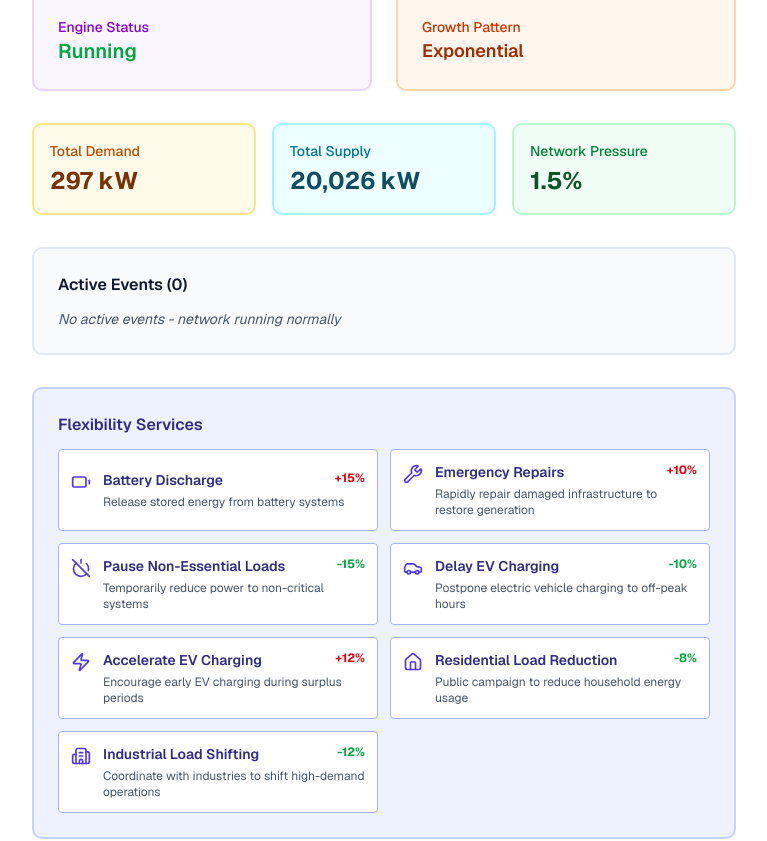
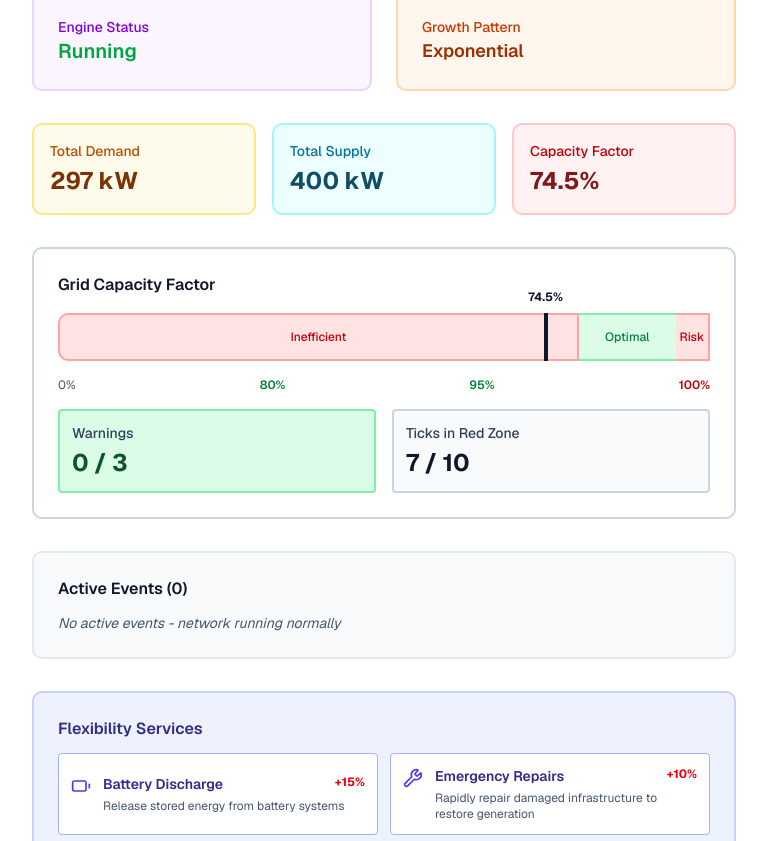
Before and after one commit to leomosley/ssen-game, a Next.js app: page /test-engine in a window 1280 px wide. Shown: the part 605-1446 px from the top of the page, without its empty margins (256-1023 px from the left). Built offline with nearby package versions, Linux system fonts and the light colour scheme.

Commit message:
feat: game logic

```diff
--- a/app/test-engine/page.tsx
+++ b/app/test-engine/page.tsx
@@ -4,9 +4,10 @@ import { useGame } from "@/lib/hooks/use-game";
 import { ALL_TOOLS } from "@/lib/tools";
 
 export default function TestEngine() {
-  const { gameState, tickInterval, toggle, reset, applyTool, isToolAvailable } = useGame({
+  const { gameState, tickInterval, toggle, reset, applyTool, isToolAvailable } =
+    useGame({
       initialPopulation: 2000, // small village
-    targetGameYears: 100,
+      targetGameYears: 500,
       targetRealMinutes: 120,
       populationVolatility: 0.01, // 1% random variance
       autoStart: true,
@@ -87,10 +88,10 @@ export default function TestEngine() {
               </div>
               <div>
                 <p className="text-sm text-green-700 font-medium">
-                  Population Multiplier
+                  Settlement Type
                 </p>
-                <p className="text-2xl font-semibold text-green-800">
-                  {gameState.populationMultiplier.toFixed(4)}x
+                <p className="text-xl font-semibold text-green-800">
+                  {gameState.infrastructureTier}
                 </p>
               </div>
             </div>
@@ -171,37 +172,141 @@ export default function TestEngine() {
           </div>
           <div
             className={`border-2 rounded-lg p-4 ${
-              gameState.networkPressure < 0.8
+              gameState.capacityFactor < 0.8
+                ? "bg-red-50 border-red-200"
+                : gameState.capacityFactor < 0.95
                 ? "bg-green-50 border-green-200"
-                : gameState.networkPressure < 1.0
-                ? "bg-yellow-50 border-yellow-200"
                 : "bg-red-50 border-red-200"
             }`}
           >
             <p
               className={`text-sm font-medium mb-1 ${
-                gameState.networkPressure < 0.8
+                gameState.capacityFactor < 0.8
+                  ? "text-red-700"
+                  : gameState.capacityFactor < 0.95
                   ? "text-green-700"
-                  : gameState.networkPressure < 1.0
-                  ? "text-yellow-700"
                   : "text-red-700"
               }`}
             >
-              Network Pressure
+              Capacity Factor
             </p>
             <p
               className={`text-2xl font-bold ${
-                gameState.networkPressure < 0.8
+                gameState.capacityFactor < 0.8
+                  ? "text-red-900"
+                  : gameState.capacityFactor < 0.95
                   ? "text-green-900"
-                  : gameState.networkPressure < 1.0
-                  ? "text-yellow-900"
                   : "text-red-900"
               }`}
             >
-              {(gameState.networkPressure * 100).toFixed(1)}%
+              {(gameState.capacityFactor * 100).toFixed(1)}%
             </p>
           </div>
         </div>
+
+        {/* Capacity Factor Gauge */}
+        <div className="w-full bg-white border-2 border-slate-300 rounded-lg p-6">
+          <h3 className="font-semibold text-slate-900 mb-4">
+            Grid Capacity Factor
+          </h3>
+
+          {/* Gauge Bar */}
+          <div className="relative h-12 mb-4">
+            <div className="absolute inset-0 flex">
+              {/* Red zone (0-80%) */}
+              <div className="flex-[80] bg-red-100 border-2 border-red-300 rounded-l-lg flex items-center justify-center">
+                <span className="text-xs font-medium text-red-700">
+                  Inefficient
+                </span>
+              </div>
+              {/* Green zone (80-95%) */}
+              <div className="flex-[15] bg-green-100 border-y-2 border-green-300 flex items-center justify-center">
+                <span className="text-xs font-medium text-green-700">
+                  Optimal
+                </span>
+              </div>
+              {/* Red zone (95-100%) */}
+              <div className="flex-[5] bg-red-100 border-y-2 border-r-2 border-red-300 flex items-center justify-center">
+                <span className="text-xs font-medium text-red-700">Risk</span>
+              </div>
+            </div>
+
+            {/* Current capacity factor indicator */}
+            <div
+              className="absolute top-0 bottom-0 w-1 bg-slate-900 transition-all duration-300"
+              style={{
+                left: `${Math.min(gameState.capacityFactor * 100, 120)}%`,
+              }}
+            >
+              <div className="absolute -top-6 left-1/2 -translate-x-1/2 text-xs font-bold text-slate-900 whitespace-nowrap">
+                {(gameState.capacityFactor * 100).toFixed(1)}%
+              </div>
+            </div>
+          </div>
+
+          {/* Legend */}
+          <div className="flex items-center justify-between text-xs text-slate-600 mb-4">
+            <span>0%</span>
+            <span className="font-semibold text-green-700">80%</span>
+            <span className="font-semibold text-green-700">95%</span>
+            <span className="font-semibold text-red-700">100%</span>
+          </div>
+
+          {/* Warnings */}
+          <div className="grid grid-cols-2 gap-4">
+            <div
+              className={`p-3 rounded border-2 ${
+                gameState.warningCount >= 3
+                  ? "bg-red-100 border-red-400"
+                  : gameState.warningCount > 0
+                  ? "bg-orange-100 border-orange-300"
+                  : "bg-green-100 border-green-300"
+              }`}
+            >
+              <p className="text-sm font-medium text-slate-700 mb-1">
+                Warnings
+              </p>
+              <p
+                className={`text-2xl font-bold ${
+                  gameState.warningCount >= 3
+                    ? "text-red-900"
+                    : gameState.warningCount > 0
+                    ? "text-orange-900"
+                    : "text-green-900"
+                }`}
+              >
+                {gameState.warningCount} / 3
+              </p>
+            </div>
+            <div className="p-3 rounded border-2 bg-slate-50 border-slate-300">
+              <p className="text-sm font-medium text-slate-700 mb-1">
+                Ticks in Red Zone
+              </p>
+              <p className="text-2xl font-bold text-slate-900">
+                {gameState.ticksInRedZone} / 10
+              </p>
+            </div>
+          </div>
+        </div>
+
+        {/* Game Over Banner */}
+        {gameState.isGameOver && (
+          <div className="w-full bg-red-600 text-white rounded-lg p-6 border-4 border-red-800">
+            <h2 className="text-2xl font-bold mb-2">GAME OVER</h2>
+            <p className="text-lg">{gameState.gameOverReason}</p>
+            <p className="mt-4 text-sm">
+              You survived {gameState.currentTime.toFixed(1)} years and managed
+              a population of{" "}
+              {Math.floor(gameState.currentPopulation).toLocaleString()}.
+            </p>
+            <button
+              onClick={reset}
+              className="mt-4 px-6 py-3 bg-white text-red-600 rounded-lg font-semibold hover:bg-red-50 transition-colors"
+            >
+              Try Again
+            </button>
+          </div>
+        )}
 
         {/* Active Events */}
         <div className="w-full bg-slate-50 border-2 border-slate-200 rounded-lg p-6">
@@ -267,8 +372,7 @@ export default function TestEngine() {
                     </div>
                     <div className="mt-2 text-xs text-slate-500">
                       Ends in{" "}
-                      {(event.endTime - gameState.currentTime).toFixed(1)}{" "}
-                      years
+                      {(event.endTime - gameState.currentTime).toFixed(1)} years
                     </div>
                   </div>
                 );
@@ -330,14 +434,23 @@ export default function TestEngine() {
                       <p className="text-xs text-slate-600 mt-1">
                         {tool.description}
                       </p>
-                      {activeTool && activeTool.endTime > gameState.currentTime && (
+                      {activeTool &&
+                        activeTool.endTime > gameState.currentTime && (
                           <p className="text-xs text-indigo-600 mt-1 font-medium">
-                          Active - {(activeTool.endTime - gameState.currentTime).toFixed(1)}y left
+                            Active -{" "}
+                            {(
+                              activeTool.endTime - gameState.currentTime
+                            ).toFixed(1)}
+                            y left
                           </p>
                         )}
                       {activeTool && activeTool.isOnCooldown && (
                         <p className="text-xs text-orange-600 mt-1">
-                          Cooldown - {(activeTool.cooldownEndTime - gameState.currentTime).toFixed(1)}y
+                          Cooldown -{" "}
+                          {(
+                            activeTool.cooldownEndTime - gameState.currentTime
+                          ).toFixed(1)}
+                          y
                         </p>
                       )}
                     </div>
@@ -360,10 +473,10 @@ export default function TestEngine() {
               • Random events affect supply and demand on the energy network
             </li>
             <li>
-              • Network pressure should stay between 80-90% for optimal
-              performance
+              • Capacity factor should stay between 80-95% for optimal grid
+              operation
             </li>
-            <li>• Events have varying impacts and durations</li>
+            <li>• Use flexibility services to balance demand and supply</li>
           </ul>
         </div>
       </main>
--- a/lib/engine.ts
+++ b/lib/engine.ts
@@ -27,12 +27,34 @@ export interface GameState {
   activeTools: ActiveTool[];
   totalDemand: number;
   totalSupply: number;
-  networkPressure: number; // demand / supply ratio
+  capacityFactor: number; // demand / supply ratio (grid utilization)
+  infrastructureTier: string; // Current infrastructure tier name
+  warningCount: number;
+  ticksInRedZone: number;
+  isGameOver: boolean;
+  gameOverReason?: string;
 }
 
 export type GameEventCallback = (state: GameState) => void;
 
 export const BASE_DEMAND_PER_PERSON = 0.148; // kW per person
+
+// Capacity factor thresholds (demand/supply ratio)
+export const HEALTHY_CAPACITY_MIN = 0.8; // Below this is inefficient
+export const HEALTHY_CAPACITY_MAX = 0.95; // Above this is risky/overload
+export const TICKS_IN_RED_FOR_WARNING = 10; // Ticks in red zone before warning
+export const MAX_WARNINGS = 3; // Game over after this many warnings
+
+// Infrastructure tiers - supply upgrades at population milestones
+export const INFRASTRUCTURE_TIERS = [
+  { name: 'Small Village', population: 0, supply: 400 },           // Starting tier
+  { name: 'Small Town', population: 10000, supply: 2000 },         // 10k people
+  { name: 'Larger Town', population: 30000, supply: 6000 },        // 30k people
+  { name: 'Industrial Town', population: 75000, supply: 15000 },   // 75k people
+  { name: 'Small City', population: 150000, supply: 30000 },       // 150k people
+  { name: 'Large City', population: 300000, supply: 60000 },       // 300k people
+  { name: 'Metropolitan Area', population: 500000, supply: 100000 }, // 500k people
+];
 export class GameEngine {
   private state: GameState;
   private config: Required<GameEngineConfig>;
@@ -74,7 +96,7 @@ export class GameEngine {
     this.currentTickInterval = this.config.baseTickInterval;
 
     const initialDemand = this.config.initialPopulation * BASE_DEMAND_PER_PERSON;
-    const initialSupply = this.config.baseSupply;
+    const initialSupply = INFRASTRUCTURE_TIERS[0].supply; // Start with first tier
 
     this.state = {
       currentTime: this.config.initialTime,
@@ -87,7 +109,11 @@ export class GameEngine {
       activeTools: [],
       totalDemand: initialDemand,
       totalSupply: initialSupply,
-      networkPressure: initialDemand / initialSupply,
+      capacityFactor: initialDemand / initialSupply,
+      infrastructureTier: INFRASTRUCTURE_TIERS[0].name,
+      warningCount: 0,
+      ticksInRedZone: 0,
+      isGameOver: false,
     };
   }
 
@@ -121,7 +147,7 @@ export class GameEngine {
   reset(): void {
     this.stop();
     const initialDemand = this.config.initialPopulation * BASE_DEMAND_PER_PERSON;
-    const initialSupply = this.config.baseSupply;
+    const initialSupply = INFRASTRUCTURE_TIERS[0].supply; // Start with first tier
 
     this.state = {
       currentTime: this.config.initialTime,
@@ -134,7 +160,11 @@ export class GameEngine {
       activeTools: [],
       totalDemand: initialDemand,
       totalSupply: initialSupply,
-      networkPressure: initialDemand / initialSupply,
+      capacityFactor: initialDemand / initialSupply,
+      infrastructureTier: INFRASTRUCTURE_TIERS[0].name,
+      warningCount: 0,
+      ticksInRedZone: 0,
+      isGameOver: false,
     };
     this.currentTickInterval = this.config.baseTickInterval;
   }
@@ -193,6 +223,9 @@ export class GameEngine {
 
     // Calculate network demand and supply with event and tool multipliers
     this.calculateNetworkMetrics();
+
+    // Check network pressure and track warnings
+    this.checkNetworkPressure();
 
     // Update tick interval (gets slower over time exponentially, but capped)
     // This makes the game feel faster as time goes on
@@ -326,8 +359,10 @@ export class GameEngine {
 
     this.state.totalDemand = baseDemand * demandEventMultiplier * demandToolMultiplier;
 
-    // Base supply (grows slowly with population to keep pace somewhat)
-    const baseSupply = this.config.baseSupply + (this.state.currentPopulation - this.config.initialPopulation) * 2;
+    // Base supply from infrastructure tier (jumps at population milestones)
+    const currentTier = this.getInfrastructureTier(this.state.currentPopulation);
+    const baseSupply = currentTier.supply;
+    this.state.infrastructureTier = currentTier.name;
 
     // Apply supply event multipliers
     const supplyEventMultiplier = this.state.activeEvents
@@ -341,9 +376,60 @@ export class GameEngine {
 
     this.state.totalSupply = baseSupply * supplyEventMultiplier * supplyToolMultiplier;
 
-    // Calculate network pressure (demand/supply ratio)
-    // Ideal pressure is around 0.8-0.9 (80-90% utilization)
-    this.state.networkPressure = this.state.totalDemand / this.state.totalSupply;
+    // Calculate capacity factor (demand/supply ratio)
+    // Healthy range is 0.8-0.95 (80-95% utilization)
+    this.state.capacityFactor = this.state.totalDemand / this.state.totalSupply;
+  }
+
+  /**
+   * Get infrastructure tier based on current population
+   * Returns the tier object for the highest tier the population has reached
+   */
+  private getInfrastructureTier(population: number) {
+    // Find the highest tier we've reached (iterate backwards from highest to lowest)
+    for (let i = INFRASTRUCTURE_TIERS.length - 1; i >= 0; i--) {
+      if (population >= INFRASTRUCTURE_TIERS[i].population) {
+        return INFRASTRUCTURE_TIERS[i];
+      }
+    }
+    // Fallback to first tier (should never happen)
+    return INFRASTRUCTURE_TIERS[0];
+  }
+
+  /**
+   * Check capacity factor and issue warnings if in red zone
+   * Red zone is below HEALTHY_CAPACITY_MIN or above HEALTHY_CAPACITY_MAX
+   */
+  private checkNetworkPressure(): void {
+    if (this.state.isGameOver) return;
+
+    const isInRedZone =
+      this.state.capacityFactor < HEALTHY_CAPACITY_MIN ||
+      this.state.capacityFactor > HEALTHY_CAPACITY_MAX;
+
+    if (isInRedZone) {
+      this.state.ticksInRedZone++;
+
+      // Issue warning after being in red zone for 10 ticks
+      if (this.state.ticksInRedZone === TICKS_IN_RED_FOR_WARNING) {
+        this.state.warningCount++;
+        this.state.ticksInRedZone = 0; // Reset counter
+
+        // Check if game should end
+        if (this.state.warningCount >= MAX_WARNINGS) {
+          this.state.isGameOver = true;
+          this.state.isRunning = false;
+          this.state.gameOverReason =
+            this.state.capacityFactor > HEALTHY_CAPACITY_MAX
+              ? 'Grid overload! Demand exceeded safe operating capacity.'
+              : 'Grid underutilized! Excessive unused capacity is wasteful and costly.';
+          this.stop();
+        }
+      }
+    } else {
+      // Reset red zone counter if we're back in healthy range
+      this.state.ticksInRedZone = 0;
+    }
   }
 
   /**
--- a/lib/hooks/use-game.ts
+++ b/lib/hooks/use-game.ts
@@ -32,7 +32,11 @@ export function useGame(options: UseGameOptions = {}): UseGameReturn {
     activeTools: [],
     totalDemand: 0,
     totalSupply: 0,
-    networkPressure: 0,
+    capacityFactor: 0,
+    infrastructureTier: 'Small Village',
+    warningCount: 0,
+    ticksInRedZone: 0,
+    isGameOver: false,
   });
   const [tickInterval, setTickInterval] = useState<number>(500);
 
```
Lines whose indentation alone changed are shown as unchanged.
